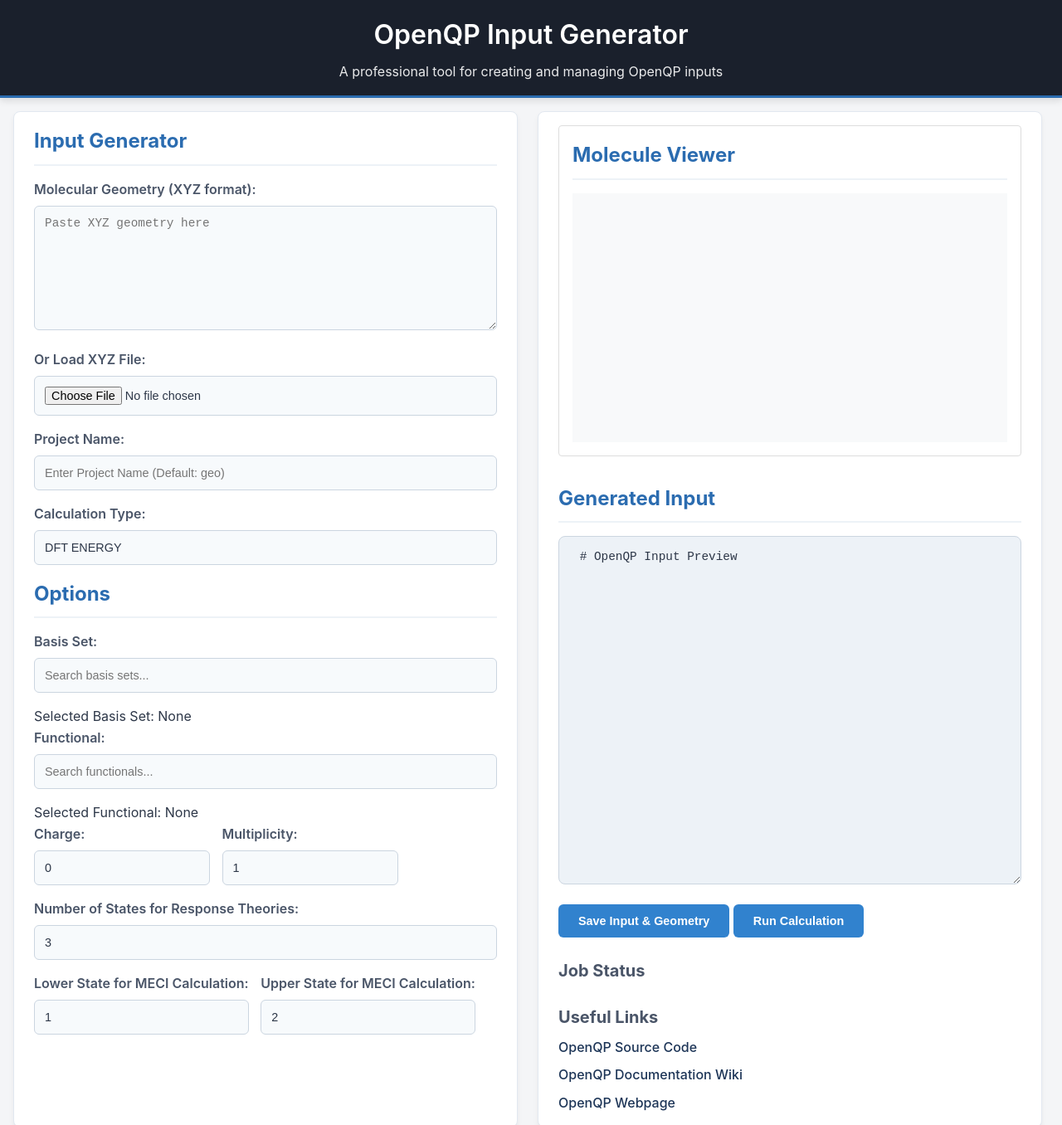
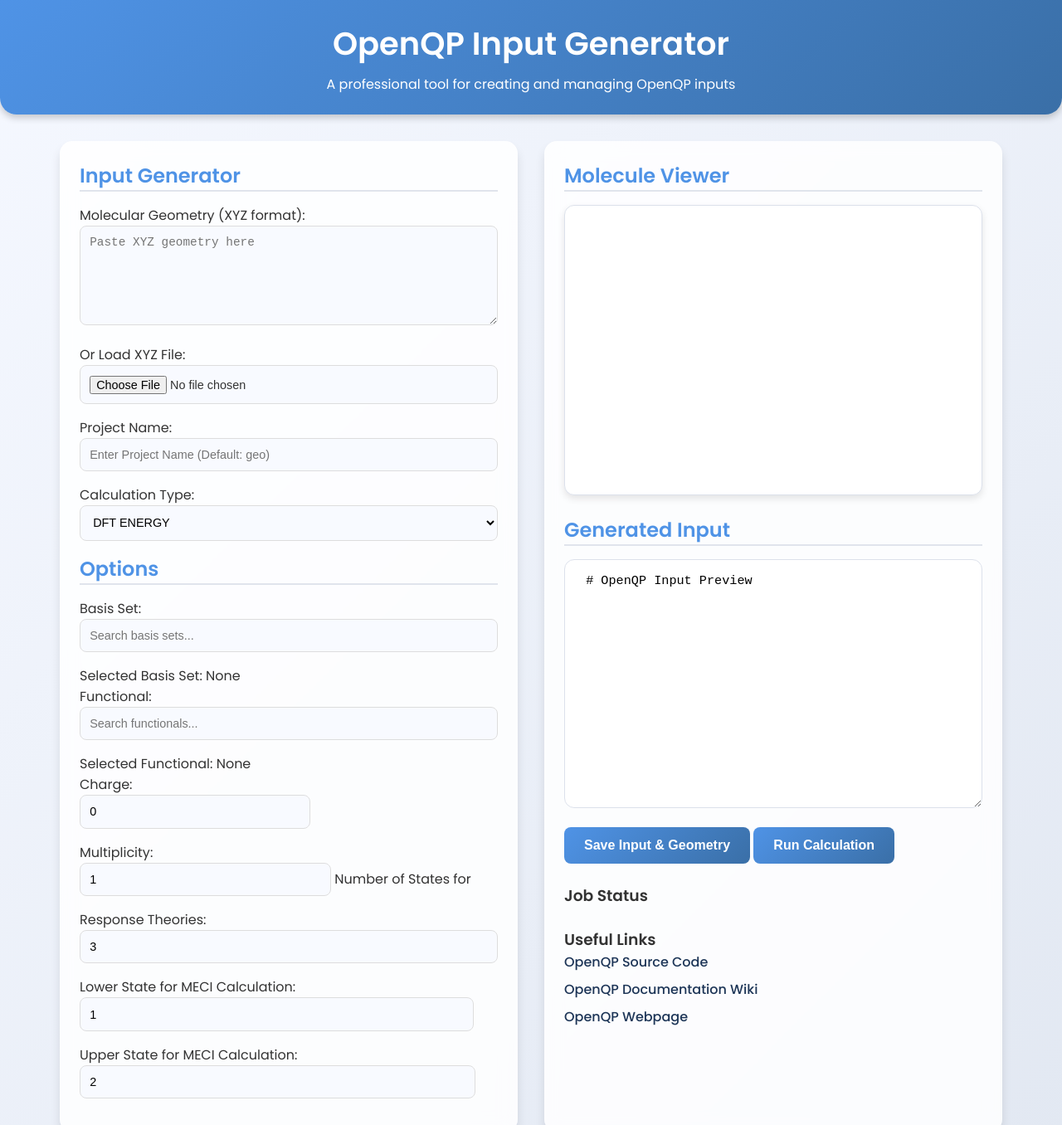
Before and after one commit to Open-Quantum-Platform/OpenQP_Input_Generator, a plain HTML site: page index.html in a window 1280 px wide. Shown: the top 1356 px of the page at 83% size. Drawn offline with nearby package versions, Linux system fonts and the light colour scheme; a script that the page names is missing.

Commit message:
CSS Enhanced

```diff
--- a/index.html
+++ b/index.html
@@ -13,10 +13,13 @@
     <head>
         <meta charset="UTF-8">
         <meta name="viewport" content="width=device-width, initial-scale=1.0">
+        <meta name="description" content="A professional tool for creating and managing OpenQP input files">
+        <meta name="keywords" content="Quantum Chemistry, OpenQP, Input Generator, MRSF-TDDFT">
         <title>OpenQP Input Generator</title>
-        <link href="https://fonts.googleapis.com/css2?family=Roboto:wght@400;500;700&display=swap" rel="stylesheet">
+        <link href="https://fonts.googleapis.com/css2?family=Poppins:wght@300;400;500;600&display=swap" rel="stylesheet">
         <style>
             /* Reset and Base Styles */
+/* General Reset */
 * {
     margin: 0;
     padding: 0;
@@ -24,220 +27,134 @@
 }
 
 body {
-    font-family: -apple-system, BlinkMacSystemFont, 'Source Sans Pro', Arial, sans-serif;
-    line-height: 1.6;
-    color: #2d3748;
-    background: #f4f5f7;
-    min-height: 100vh;
+    font-family: 'Poppins', sans-serif;
+    background: linear-gradient(135deg, #f5f8ff, #e2e8f2);
+    color: #333;
     display: flex;
     flex-direction: column;
-    -webkit-font-smoothing: antialiased;
-    -moz-osx-font-smoothing: grayscale;
+    min-height: 100vh;
 }
 
-/* Header Styles */
+/* Header */
 header {
-    background: #1a202c;
-    color: #ffffff;
+    background: linear-gradient(135deg, #4f93e6, #3a6fa7);
+    color: white;
     text-align: center;
-    padding: 1rem 0;
-    box-shadow: 0 4px 8px rgba(0, 0, 0, 0.1);
-    border-bottom: 3px solid #2b6cb0;
+    padding: 1.5rem;
+    border-bottom-left-radius: 20px;
+    border-bottom-right-radius: 20px;
+    box-shadow: 0 4px 8px rgba(0, 0, 0, 0.2);
 }
 
 header h1 {
-    font-size: 2rem;
-    font-weight: 600;
-    word-break: keep-all; /* Prevent text from breaking awkwardly */
+    font-size: 2.4rem;
+    font-weight: 700;
 }
 
 header p {
     font-size: 1rem;
-    margin-top: 0.4rem;
-    opacity: 0.9;
+    margin-top: 0.5rem;
 }
 
-/* Main Layout */
+/* Container */
 .container {
-    display: flex;
-    flex-direction: column; /* Stack items vertically by default */
-    gap: 1.5rem;
-    width: 100%; /* Full width */
+    display: grid;
+    grid-template-columns: 1fr 1fr;
+    gap: 2rem;
+    padding: 2rem;
+    max-width: 1200px;
     margin: auto;
-    padding: 1rem;
-    overflow-y: auto; /* Enable vertical scrolling */
 }
 
 .panel {
-    flex: 1;
-    background: #ffffff;
-    border: 1px solid #e2e8f0;
-    border-radius: 8px;
-    box-shadow: 0 4px 6px rgba(0, 0, 0, 0.05);
-    padding: 1rem 1.5rem;
-    width: 100%; /* Ensure panels span full width */
-    max-width: 100%; /* Remove width restriction */
-    overflow-y: auto;
+    background: rgba(255, 255, 255, 0.85);
+    border-radius: 15px;
+    padding: 1.5rem;
+    box-shadow: 0 8px 12px rgba(0, 0, 0, 0.1);
+    backdrop-filter: blur(10px);
+    transition: transform 0.3s ease-in-out, box-shadow 0.3s ease-in-out;
+}
+
+.panel:hover {
+    transform: translateY(-5px);
+    box-shadow: 0 12px 18px rgba(0, 0, 0, 0.2);
 }
 
 /* Headings */
 h2 {
     font-size: 1.5rem;
+    color: #4f93e6;
+    border-bottom: 2px solid #e0e4ec;
     margin-bottom: 1rem;
-    color: #2b6cb0;
-    border-bottom: 2px solid #edf2f7;
-    padding-bottom: 0.5rem;
 }
 
-h3 {
-    font-size: 1.25rem;
-    margin-bottom: 0.5rem;
-    color: #4a5568;
-}
-
-/* Form Elements */
-label {
-    display: block;
-    margin-bottom: 0.4rem;
-    font-weight: 600;
-    color: #4a5568;
-}
-
+/* Inputs */
 input, textarea, select {
     width: 100%;
-    padding: 0.75rem;
+    padding: 0.7rem;
+    margin-bottom: 1rem;
+    border: 1px solid #ddd;
+    border-radius: 8px;
+    background: #f8faff;
     font-size: 0.9rem;
-    border: 1px solid #cbd5e0;
-    border-radius: 6px;
-    background: #f7fafc;
-    color: #2d3748;
-    margin-bottom: 1rem;
-    transition: border-color 0.2s ease, box-shadow 0.2s ease;
-    -webkit-appearance: none; /* Fixes issues with dropdowns and inputs in Safari */
+    transition: box-shadow 0.2s ease-in-out, border 0.2s ease;
 }
 
-textarea {
-    resize: vertical;
-    min-height: 150px;
-    font-family: 'Courier New', monospace;
-}
-
 input:focus, textarea:focus, select:focus {
-    border-color: #3182ce;
-    box-shadow: 0 0 0 3px rgba(49, 130, 206, 0.3);
+    border-color: #4f93e6;
+    box-shadow: 0 0 8px rgba(79, 147, 230, 0.3);
 }
 
 /* Buttons */
 button {
-    display: inline-block;
-    padding: 0.75rem 1.5rem;
-    font-size: 0.9rem;
+    background: linear-gradient(135deg, #4f93e6, #3a6fa7);
+    color: white;
+    border: none;
+    padding: 0.8rem 1.5rem;
+    font-size: 1rem;
     font-weight: 600;
-    color: #ffffff;
-    background: #3182ce;
-    border: none;
-    border-radius: 6px;
+    border-radius: 8px;
     cursor: pointer;
-    transition: background-color 0.2s ease, transform 0.2s ease;
-    -webkit-tap-highlight-color: transparent; /* Removes tap highlight in Safari */
+    transition: all 0.3s ease-in-out;
 }
 
 button:hover {
-    background: #2b6cb0;
     transform: translateY(-2px);
+    box-shadow: 0 4px 12px rgba(79, 147, 230, 0.3);
 }
 
-button:active {
-    background: #1e4e8c;
-    transform: translateY(0);
+/* Molecule Viewer */
+#viewer {
+    width: 100%;
+    height: 350px; /* Adjust height for better visibility */
+    border: 1px solid #dce1eb;
+    border-radius: 12px;
+    background-color: #ffffff;
+    box-shadow: 0 4px 8px rgba(0, 0, 0, 0.1);
+    overflow: hidden;
+    position: relative; /* Required for the 3Dmol.js canvas */
+    margin-bottom: 1.5rem;
 }
 
-/* Preview Area */
+
+/* Generated Input */
 #inputPreview {
-    background: #edf2f7;
-    border: 1px solid #cbd5e0;
-    border-radius: 8px;
+    background: #ffffff;
+    border: 1px solid #dce1eb;
+    border-radius: 12px;
+    height: 300px;
     padding: 1rem;
     font-family: 'Courier New', monospace;
-    font-size: 0.9rem;
-    color: #2d3748;
+    font-size: 0.95rem;
     overflow-y: auto;
-    height: 420px;
-    white-space: pre-wrap;
 }
 
-/* Download Links */
-#downloadLinks {
-    display: flex;
-    gap: 0.5rem;
-    flex-wrap: wrap;
-    margin-top: 1rem;
-}
-
-#downloadLinks a {
-    padding: 0.75rem 1.25rem;
-    font-size: 0.9rem;
-    font-weight: 600;
-    color: #ffffff;
-    background: #4c51bf;
-    text-decoration: none;
-    border-radius: 6px;
-    transition: background-color 0.2s ease, transform 0.2s ease;
-}
-
-#downloadLinks a:hover {
-    background: #3c366b;
-    transform: translateY(-2px);
-}
-
-#downloadLinks a:active {
-    background: #2a2b4d;
-    transform: translateY(0);
-}
-
-/* Scrollbar Styling */
-.panel::-webkit-scrollbar {
-    width: 8px;
-}
-
-.panel::-webkit-scrollbar-thumb {
-    background: #cbd5e0;
-    border-radius: 4px;
-}
-
-.panel::-webkit-scrollbar-thumb:hover {
-    background: #a0aec0;
-}
-
-.panel::-webkit-scrollbar-track {
-    background: #f7fafc;
-}
-
-/* Responsive Adjustments */
-@media (min-width: 768px) {
+/* Responsive Design */
+@media (max-width: 768px) {
     .container {
-        flex-direction: row; /* Arrange panels side-by-side for larger screens */
-    }
-
-    .panel {
-        max-width: calc(50% - 1rem); /* Divide space evenly on large screens */
+        grid-template-columns: 1fr;
     }
 }
-.viewer-section {
-    margin-bottom: 2em;
-    padding: 1em;
-    background: #fff;
-    border-radius: 4px;
-    border: 1px solid #ddd;
-}
-
-#viewer {
-    width: 100%;
-    height: 300px;
-    position: relative;
-    background: #f8f9fa;
-}
-
         </style>
         <script src="https://cdnjs.cloudflare.com/ajax/libs/jquery/3.6.0/jquery.min.js"></script>
         <script src="https://cdnjs.cloudflare.com/ajax/libs/3Dmol/2.0.3/3Dmol-min.js"></script>
```
